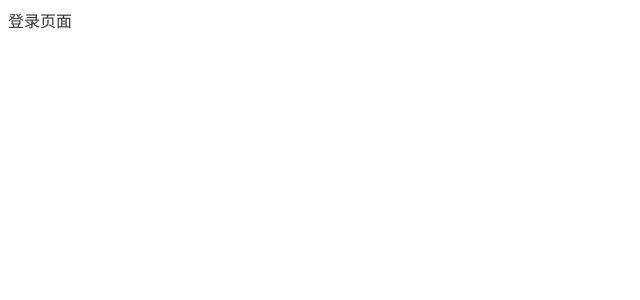
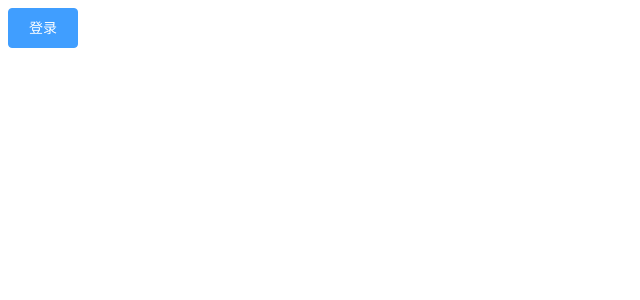
Before and after one commit to GggYHYL/feature-test, a Vue app: page /#/login in a window 1280 px wide. Shown: the top 300 px of the page, without its empty margins (0-640 px from the left). Built offline with nearby package versions, Linux system fonts and the light colour scheme.

Commit message:
引入ui

```diff
--- a/package.json
+++ b/package.json
@@ -11,6 +11,7 @@
   "dependencies": {
     "axios": "^0.19.2",
     "core-js": "^3.6.4",
+    "element-ui": "^2.13.2",
     "vue": "^2.6.11",
     "vue-router": "^3.1.6",
     "vuex": "^3.1.3"
--- a/src/main.js
+++ b/src/main.js
@@ -2,8 +2,12 @@
 import App from "./App.vue";
 import router from "./router";
 import store from "./store";
+import ElementUI from 'element-ui'
+import 'element-ui/lib/theme-chalk/index.css'
 
 Vue.config.productionTip = false;
+
+Vue.use(ElementUI)
 
 // 守卫
 router.beforeEach((to, from, next) => {
--- a/src/views/login.vue
+++ b/src/views/login.vue
@@ -1,5 +1,7 @@
 <template>
-    <div>登录页面</div>
+    <div class="login-container">
+        <el-button type="primary">登录</el-button>
+    </div>
 </template>
 <script>
 export default {
```
Also changed, not shown: 1 other file (tests, documents, lock files or other folders).
